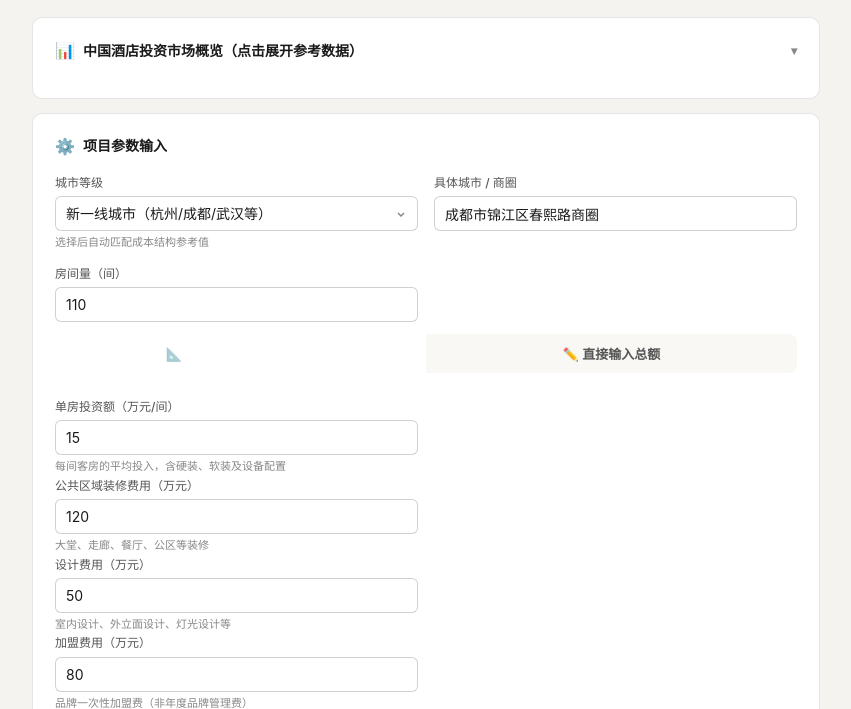
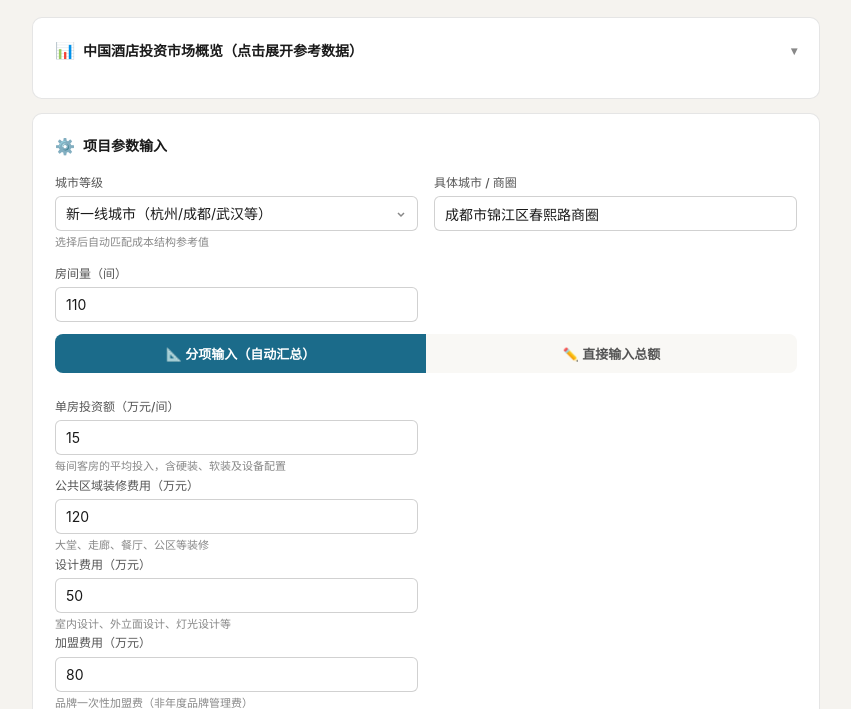
Before and after one commit to catherine623/hotel-investment-calculator-v1, a plain HTML site: page index.html in a window 1280 px wide. Shown: the part 91-800 px from the top of the page, without its empty margins (214-1065 px from the left). Drawn offline with nearby package versions, Linux system fonts and the light colour scheme.

Commit message:
Update index.html

```diff
--- a/index.html
+++ b/index.html
@@ -15,6 +15,7 @@
   --text-secondary: #555;
   --text-muted: #888;
   --accent: #1b6b8a;
+  --blue: #1b6b8a;
   --accent-light: #e8f2f6;
   --accent-hover: #155670;
   --red: #c0392b;
```
